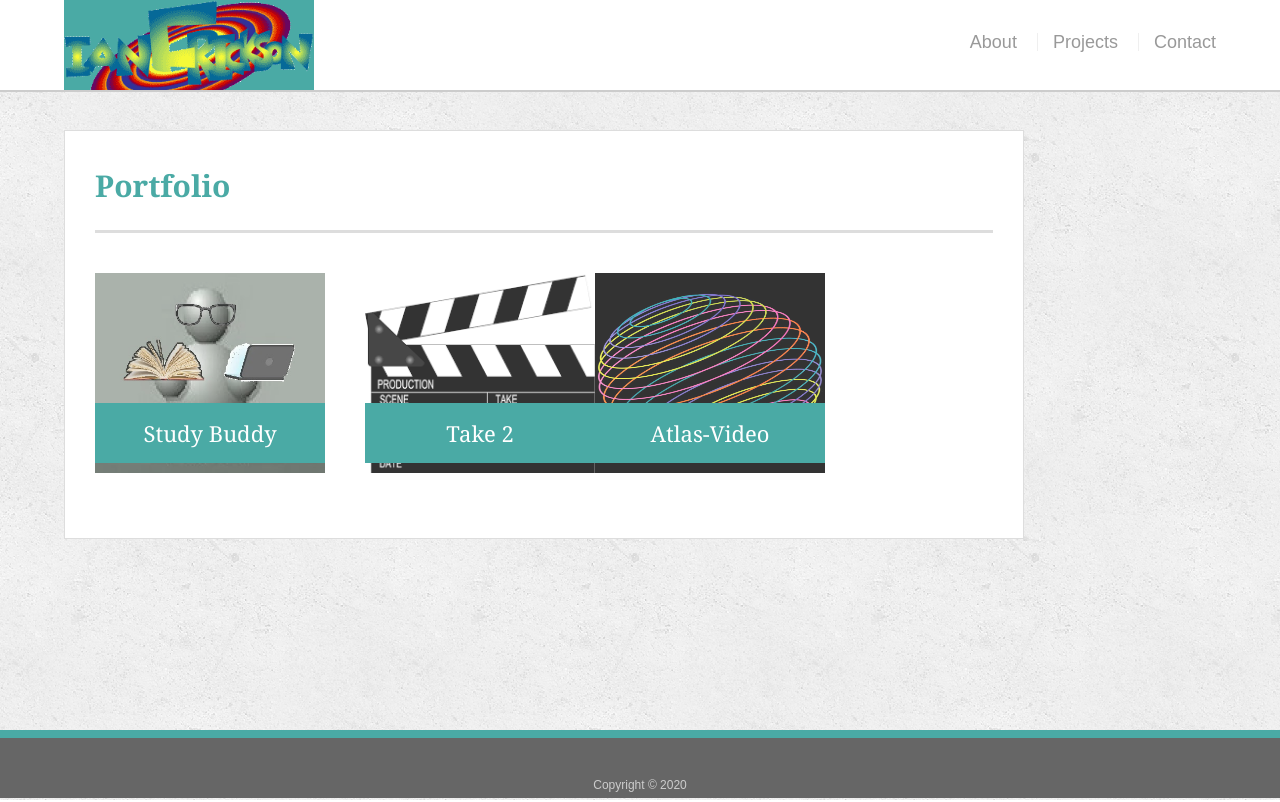
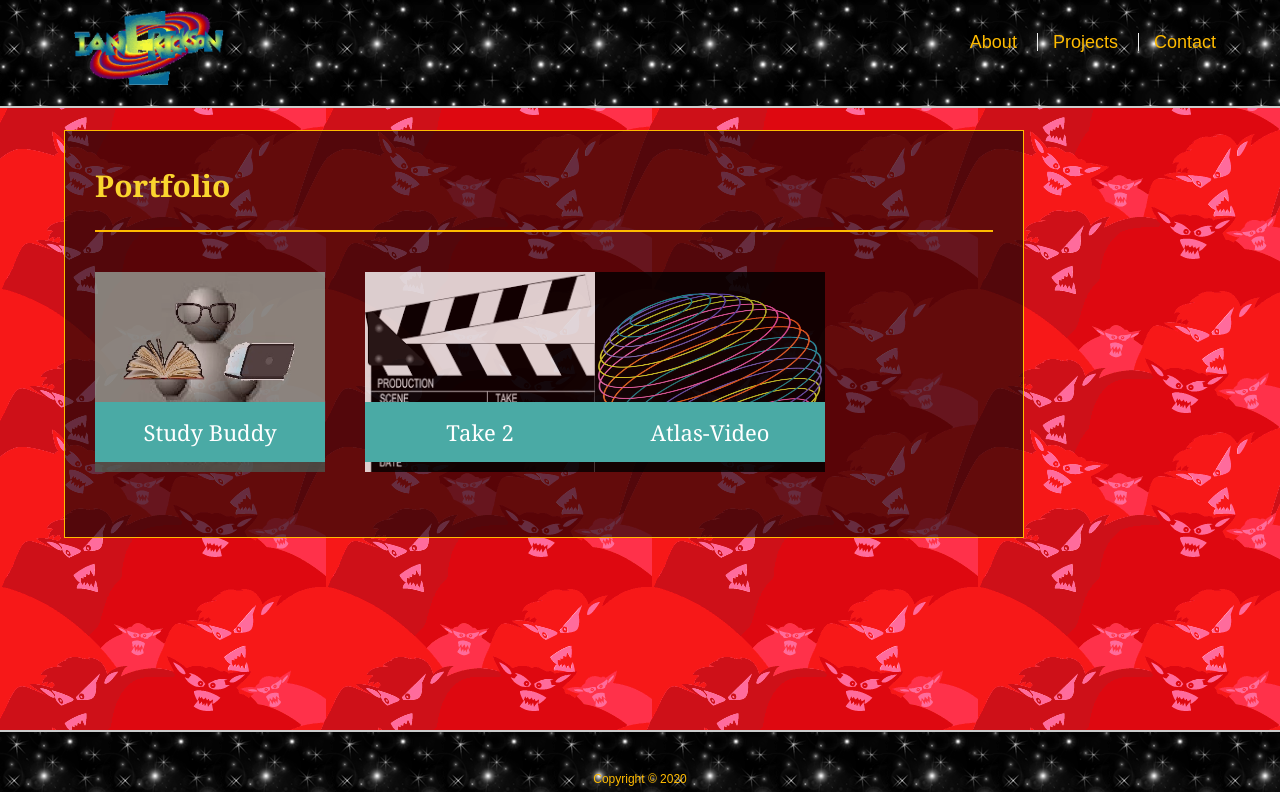
Before and after one commit to iaerickson/Portfolio, a plain HTML site: page projects.html in a window 1280 px wide. Drawn offline with nearby package versions, Linux system fonts and the light colour scheme.

Commit message:
added the same styling to the other css pages

```diff
--- a/assets/css/about.css
+++ b/assets/css/about.css
@@ -153,42 +153,6 @@ h2 {
 	border: 1px solid #ffbb00;
 }
 
-/* portfolio page */
-
-.work {
-	position: relative;
-	float: left;
-	width: 230px;
-	height: 210px;
-	margin: 20px 0 25px;
-	overflow: auto;
-}
-
-.work:nth-child(even) {
-	margin-right: 40px;
-}
-
-.work img {
-	width: 100%;
-	height: 200px;
-	border: 0 none;
-	opacity: 0.8;
-}
-
-.work h3 {
-	position: absolute;
-	bottom: 20px;
-	width: 100%;
-	padding: 15px;
-	margin-bottom: 0;
-	font-weight: 300;
-	line-height: 30px;
-	color: #ffffff;
-	text-align: center;
-	background: #4aaaa5;
-	border-bottom: 0;
-}
-
 .auth-image {
 	float: left;
 	width: 200px;
--- a/assets/css/contact.css
+++ b/assets/css/contact.css
@@ -2,8 +2,8 @@ body {
 	font-family: Arial, "Helvetica Neue", Helvetica, sans-serif;
 	font-size: 18px;
 	line-height: 34px;
-	color: #777777;
-	background: url("../images/concrete_seamless.png");
+	color: #fad52e;
+	background: url("../images/spaceJam/about-bg.gif");
 }
 
 * {
@@ -35,14 +35,14 @@ h2,
 h3 {
 	font-family: Georgia, Times, "Times New Roman", serif;
 	font-weight: 700;
-	color: #4aaaa5;
+	color: #fad52e;
 }
 
 h1 {
 	padding-bottom: 20px;
 	font-size: 30px;
 	line-height: 49px;
-	border-bottom: 3px solid #dddddd;
+	border-bottom: 2px solid #ffbb00;
 }
 
 h2,
@@ -59,22 +59,14 @@ h3 {
 	margin: 0 0 30px;
 	overflow: auto;
 	color: #ffffff;
-	background: #ffffff;
+	background-image: url("../images/spaceJam/bg_stars.gif");
 	border-bottom: 2px solid #cccccc;
 }
 
 #logo {
 	float: left;
-	width: 250px;
-	height: 90px;
-	font-family: Georgia, Times, "Times New Roman", serif;
-	font-size: 30px;
-	font-weight: 700;
-	line-height: 90px;
-	color: #ffffff;
-	text-align: center;
-	text-decoration: none;
-	background: #4aaaa5;
+	width: 150px;
+	margin: 10px;
 }
 
 #logo:hover,
@@ -83,17 +75,12 @@ input[type="submit"]:hover {
 }
 
 nav a:hover {
-	color: #5e7f7e;
+	color: #eaf2ff;
 }
 
 .social:hover {
 	cursor: pointer;
 	opacity: 0.8;
-}
-
-html,
-body {
-	height: 100%;
 }
 
 .wrapper {
@@ -118,7 +105,7 @@ nav a {
 	padding-left: 15px;
 	margin-left: 15px;
 	line-height: 18px;
-	color: #999;
+	color: #ffbb00;
 	text-decoration: none;
 	border-left: 1px solid #efefef;
 }
@@ -134,10 +121,10 @@ footer {
 	clear: both;
 	font-size: 12px;
 	color: #ffffff;
-	color: #cccccc;
+	color: #ffbb00;
 	text-align: center;
-	background: #666666;
-	border-top: 8px solid #4aaaa5;
+	background-image: url("../images/spaceJam/bg_stars.gif");
+	border-top: 2px solid #cccccc;
 	height: 50px;
 }
 
@@ -162,8 +149,8 @@ h2 {
 	max-width: 960px;
 	padding: 30px;
 	margin: 0 0 40px;
-	background: #ffffff;
-	border: 1px solid #dddddd;
+	background: rgb(2, 2, 2, 0.6);
+	border: 1px solid #ffbb00;
 }
 
 /* contact page */
--- a/assets/css/projects.css
+++ b/assets/css/projects.css
@@ -2,8 +2,8 @@ body {
 	font-family: Arial, "Helvetica Neue", Helvetica, sans-serif;
 	font-size: 18px;
 	line-height: 34px;
-	color: #777777;
-	background: url("../images/concrete_seamless.png");
+	color: #fad52e;
+	background: url("../images/spaceJam/about-bg.gif");
 }
 
 * {
@@ -35,14 +35,14 @@ h2,
 h3 {
 	font-family: Georgia, Times, "Times New Roman", serif;
 	font-weight: 700;
-	color: #4aaaa5;
+	color: #fad52e;
 }
 
 h1 {
 	padding-bottom: 20px;
 	font-size: 30px;
 	line-height: 49px;
-	border-bottom: 3px solid #dddddd;
+	border-bottom: 2px solid #ffbb00;
 }
 
 h2,
@@ -59,22 +59,14 @@ h3 {
 	margin: 0 0 30px;
 	overflow: auto;
 	color: #ffffff;
-	background: #ffffff;
+	background-image: url("../images/spaceJam/bg_stars.gif");
 	border-bottom: 2px solid #cccccc;
 }
 
 #logo {
 	float: left;
-	width: 250px;
-	height: 90px;
-	font-family: Georgia, Times, "Times New Roman", serif;
-	font-size: 30px;
-	font-weight: 700;
-	line-height: 90px;
-	color: #ffffff;
-	text-align: center;
-	text-decoration: none;
-	background: #4aaaa5;
+	width: 150px;
+	margin: 10px;
 }
 
 #logo:hover,
@@ -83,17 +75,12 @@ input[type="submit"]:hover {
 }
 
 nav a:hover {
-	color: #5e7f7e;
+	color: #eaf2ff;
 }
 
 .social:hover {
 	cursor: pointer;
 	opacity: 0.8;
-}
-
-html,
-body {
-	height: 100%;
 }
 
 .wrapper {
@@ -118,7 +105,7 @@ nav a {
 	padding-left: 15px;
 	margin-left: 15px;
 	line-height: 18px;
-	color: #999;
+	color: #ffbb00;
 	text-decoration: none;
 	border-left: 1px solid #efefef;
 }
@@ -134,10 +121,10 @@ footer {
 	clear: both;
 	font-size: 12px;
 	color: #ffffff;
-	color: #cccccc;
+	color: #ffbb00;
 	text-align: center;
-	background: #666666;
-	border-top: 8px solid #4aaaa5;
+	background-image: url("../images/spaceJam/bg_stars.gif");
+	border-top: 2px solid #cccccc;
 	height: 50px;
 }
 
@@ -162,11 +149,11 @@ h2 {
 	max-width: 960px;
 	padding: 30px;
 	margin: 0 0 40px;
-	background: #ffffff;
-	border: 1px solid #dddddd;
+	background: rgb(2, 2, 2, 0.6);
+	border: 1px solid #ffbb00;
 }
 
-/* portfolio page */
+/* project page */
 
 .work {
 	position: relative;
@@ -209,43 +196,3 @@ h2 {
 	margin-top: 10px;
 	margin-right: 25px;
 }
-
-/* contact page */
-
-#contact-form ul {
-	margin-bottom: 20px;
-}
-
-#contact-form li {
-	margin-bottom: 10px;
-}
-
-label,
-input[type="text"],
-input[type="email"],
-textarea {
-	display: block;
-	width: 100%;
-}
-
-input[type="text"],
-input[type="email"],
-textarea {
-	height: 35px;
-	padding: 0 10px;
-	font-size: 14px;
-	border: 1px solid #dddddd;
-}
-
-textarea {
-	height: 200px;
-}
-
-input[type="submit"] {
-	padding: 10px 30px;
-	font-size: 18px;
-	color: #ffffff;
-	cursor: pointer;
-	background: #4aaaa5;
-	border: 0 none;
-}
```
